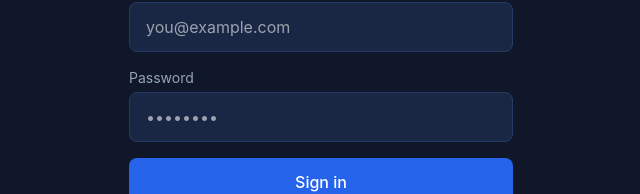
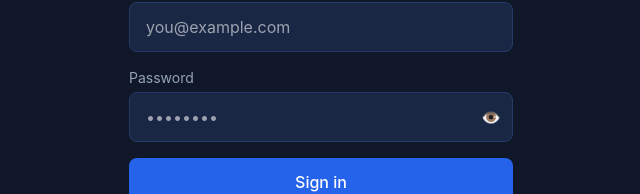
Before and after one commit to Ashot-js/realChatBot, a React (Vite) app in the folder client/: page /login in a window 1280 px wide. Shown: the part 362-556 px from the top of the page, without its empty margins (319-959 px from the left). Built offline with nearby package versions, Linux system fonts and the light colour scheme; no server answers.

Commit message:
fix: api baseURL for production + password visibility toggle

```diff
--- a/client/src/pages/Login.tsx
+++ b/client/src/pages/Login.tsx
@@ -6,6 +6,7 @@ export default function Login() {
   const { login } = useAuth();
   const [email, setEmail] = useState('');
   const [password, setPassword] = useState('');
+  const [showPassword, setShowPassword] = useState(false);
   const [error, setError] = useState('');
   const [loading, setLoading] = useState(false);
 
@@ -46,6 +47,7 @@ export default function Login() {
               value={email}
               onChange={(e) => setEmail(e.target.value)}
               required
+              autoComplete="email"
               className="w-full bg-navy-800 border border-navy-700 text-white rounded-lg px-4 py-3 outline-none focus:border-blue-500 transition-colors"
               placeholder="you@example.com"
             />
@@ -53,14 +55,25 @@ export default function Login() {
 
           <div>
             <label className="block text-sm text-slate-400 mb-1">Password</label>
+            <div className="relative">
               <input
-              type="password"
+                type={showPassword ? 'text' : 'password'}
                 value={password}
                 onChange={(e) => setPassword(e.target.value)}
                 required
-              className="w-full bg-navy-800 border border-navy-700 text-white rounded-lg px-4 py-3 outline-none focus:border-blue-500 transition-colors"
+                autoComplete="current-password"
+                className="w-full bg-navy-800 border border-navy-700 text-white rounded-lg px-4 py-3 pr-11 outline-none focus:border-blue-500 transition-colors"
                 placeholder="••••••••"
               />
+              <button
+                type="button"
+                onClick={() => setShowPassword(!showPassword)}
+                className="absolute right-3 top-1/2 -translate-y-1/2 text-slate-400 hover:text-white"
+                tabIndex={-1}
+              >
+                {showPassword ? '🙈' : '👁️'}
+              </button>
+            </div>
           </div>
 
           <button
--- a/client/src/pages/Register.tsx
+++ b/client/src/pages/Register.tsx
@@ -7,6 +7,7 @@ export default function Register() {
   const [username, setUsername] = useState('');
   const [email, setEmail] = useState('');
   const [password, setPassword] = useState('');
+  const [showPassword, setShowPassword] = useState(false);
   const [error, setError] = useState('');
   const [loading, setLoading] = useState(false);
 
@@ -49,6 +50,7 @@ export default function Register() {
               required
               minLength={3}
               maxLength={30}
+              autoComplete="username"
               className="w-full bg-navy-800 border border-navy-700 text-white rounded-lg px-4 py-3 outline-none focus:border-blue-500 transition-colors"
               placeholder="cool_user"
             />
@@ -61,6 +63,7 @@ export default function Register() {
               value={email}
               onChange={(e) => setEmail(e.target.value)}
               required
+              autoComplete="email"
               className="w-full bg-navy-800 border border-navy-700 text-white rounded-lg px-4 py-3 outline-none focus:border-blue-500 transition-colors"
               placeholder="you@example.com"
             />
@@ -68,15 +71,26 @@ export default function Register() {
 
           <div>
             <label className="block text-sm text-slate-400 mb-1">Password</label>
+            <div className="relative">
               <input
-              type="password"
+                type={showPassword ? 'text' : 'password'}
                 value={password}
                 onChange={(e) => setPassword(e.target.value)}
                 required
                 minLength={6}
-              className="w-full bg-navy-800 border border-navy-700 text-white rounded-lg px-4 py-3 outline-none focus:border-blue-500 transition-colors"
+                autoComplete="new-password"
+                className="w-full bg-navy-800 border border-navy-700 text-white rounded-lg px-4 py-3 pr-11 outline-none focus:border-blue-500 transition-colors"
                 placeholder="••••••••"
               />
+              <button
+                type="button"
+                onClick={() => setShowPassword(!showPassword)}
+                className="absolute right-3 top-1/2 -translate-y-1/2 text-slate-400 hover:text-white"
+                tabIndex={-1}
+              >
+                {showPassword ? '🙈' : '👁️'}
+              </button>
+            </div>
           </div>
 
           <button
--- a/client/src/services/api.ts
+++ b/client/src/services/api.ts
@@ -1,7 +1,11 @@
 import axios from 'axios';
 
+const API_BASE = import.meta.env.VITE_SOCKET_URL
+  ? `${import.meta.env.VITE_SOCKET_URL}/api`
+  : '/api';
+
 const api = axios.create({
-  baseURL: '/api',
+  baseURL: API_BASE,
   headers: { 'Content-Type': 'application/json' },
 });
 
```
Lines whose indentation alone changed are shown as unchanged.
